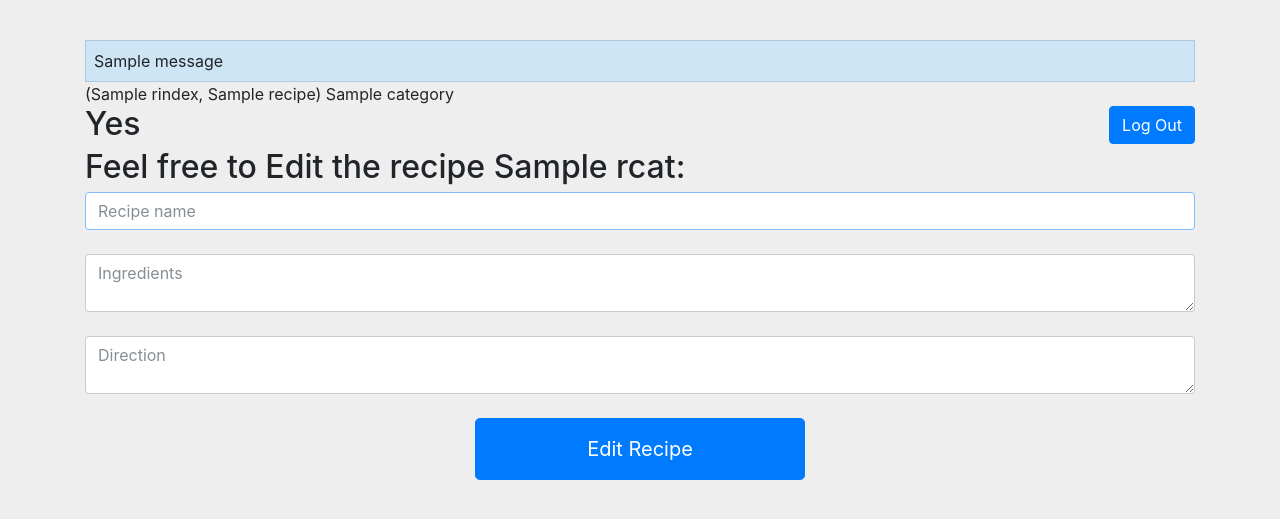
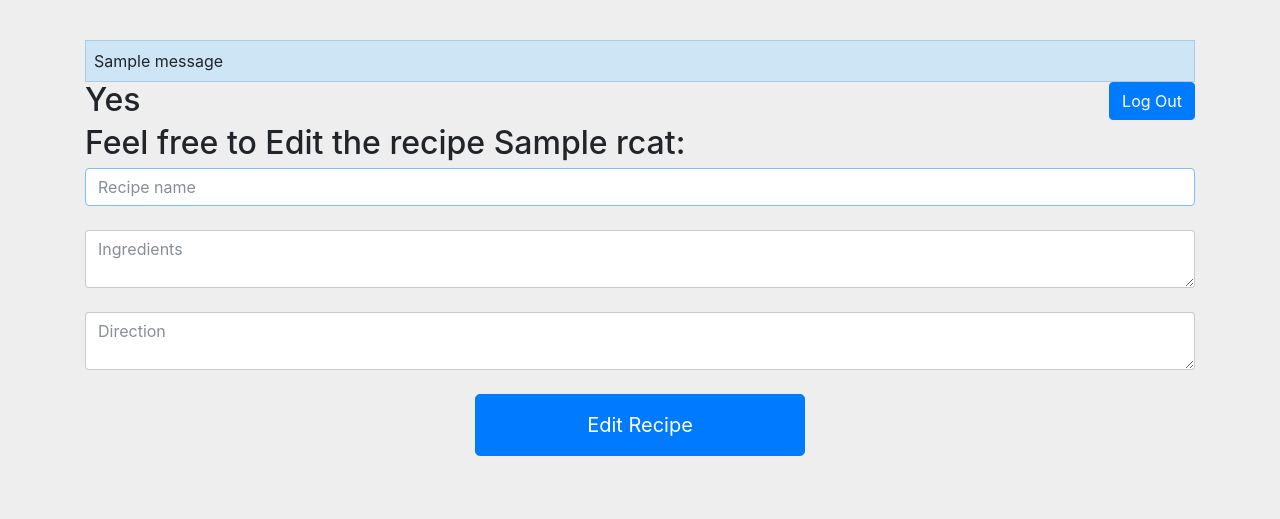
Before and after one commit to akulamartin/yummy-recipe, a Flask app: template app/templates/editrecipe.html in a window 1280 px wide. Shown: the top 519 px of the page. Run offline with Flask 2, Linux system fonts and the light colour scheme; the template is opened without the code that fills it: most values are stand-ins (such as "Sample title", 1, 10 or a date in 2020); one stand-in notice (Sample message) is shown; some libraries are stand-ins or nearby versions.

Commit message:
[CHORE]Removed unecessary lines

```diff
--- a/app/templates/editrecipe.html
+++ b/app/templates/editrecipe.html
@@ -1,4 +1,4 @@
-{%extends "layout.html"%}{%block title%}Edit recipe{%endblock%} {%block body%} {{rindex,recipe}} {{category}}
+{%extends "layout.html"%}{%block title%}Edit recipe{%endblock%} {%block body%}
 <form method="POST" action="/editrecipe/{{rindex}}">
     <a class="float-right btn btn-primary" href="/logout">Log Out</a>
     <h2 class="form-signin-heading">Yes {{session.email}}</h2>
```
